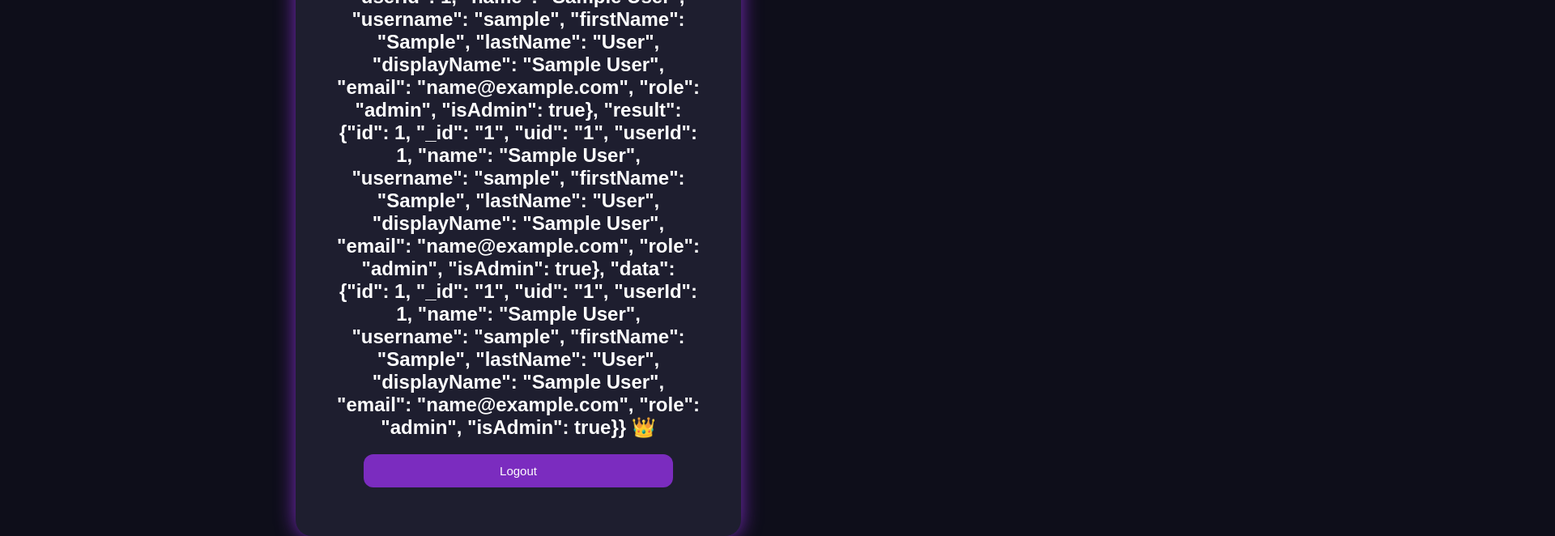
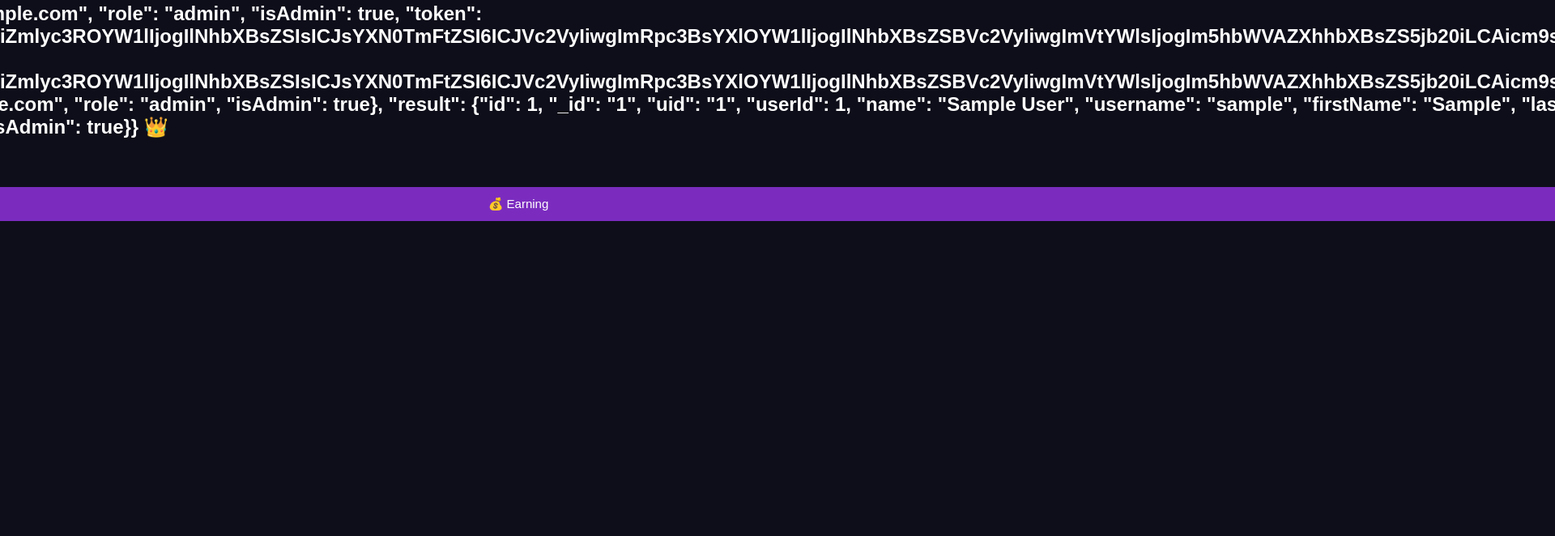
Before and after one commit to MASKBOI7/Richman, a plain HTML site: page dashboard.html in a window 1280 px wide. Shown: the part 275-937 px from the top of the page at 81% size, 1920 px wide, since content can reach past the window. After the commit the page ends 816 px from the top, so only its background shows below. Drawn offline with Linux system fonts and the light colour scheme; sample sign-in values are in the browser's storage.

Commit message:
Update dashboard.html

```diff
--- a/dashboard.html
+++ b/dashboard.html
@@ -1,28 +1,27 @@
 <!DOCTYPE html>
-<html>
+<html lang="en">
 <head>
-  <title>Dashboard</title>
-  <link rel="stylesheet" href="style.css">
+  <title>Business Empire: Richman</title>
+  <link rel="stylesheet" href="style.css" />
 </head>
 <body>
-  <div class="container">
+  <div class="game-screen">
     <h2>Welcome, <span id="user"></span> 👑</h2>
-    <button onclick="logout()">Logout</button>
+
+    <div id="tab-content" class="tab-content">
+      <h3>💼 Tap “Earning” to begin your empire!</h3>
+    </div>
+
+    <div class="bottom-nav">
+      <button onclick="switchTab('earning')" class="center-tab">💰 Earning</button>
+    </div>
   </div>
 
   <script>
     const user = localStorage.getItem("currentUser");
-    if (!user) {
-      window.location.href = "index.html";
-    } else {
-      document.getElementById("user").innerText = user;
-    }
-
-    function logout() {
-      localStorage.removeItem("currentUser");
-      localStorage.removeItem("remember");
-      window.location.href = "index.html";
-    }
+    if (!user) location.href = "index.html";
+    document.getElementById("user").innerText = user;
   </script>
+  <script src="game.js"></script>
 </body>
 </html>
```
